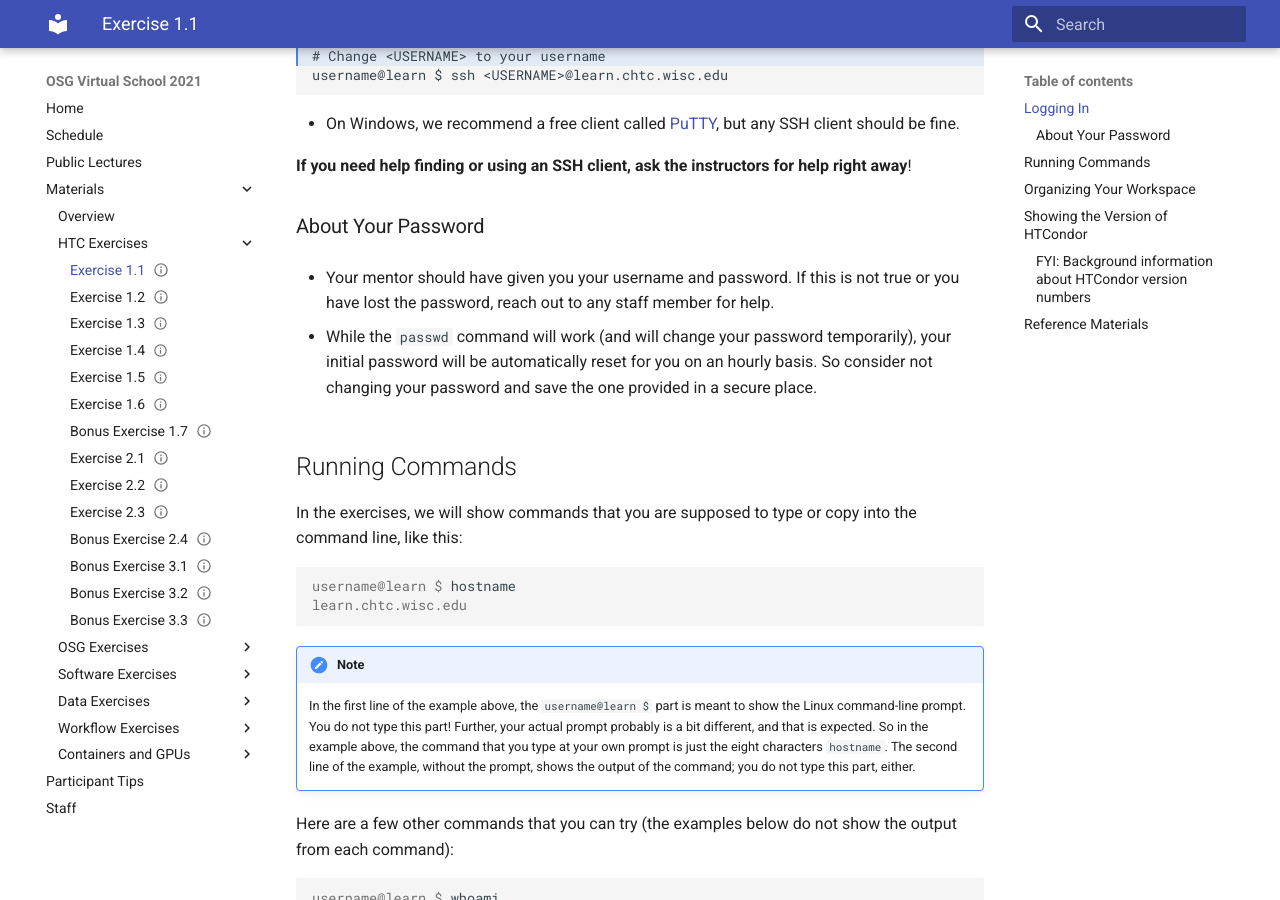
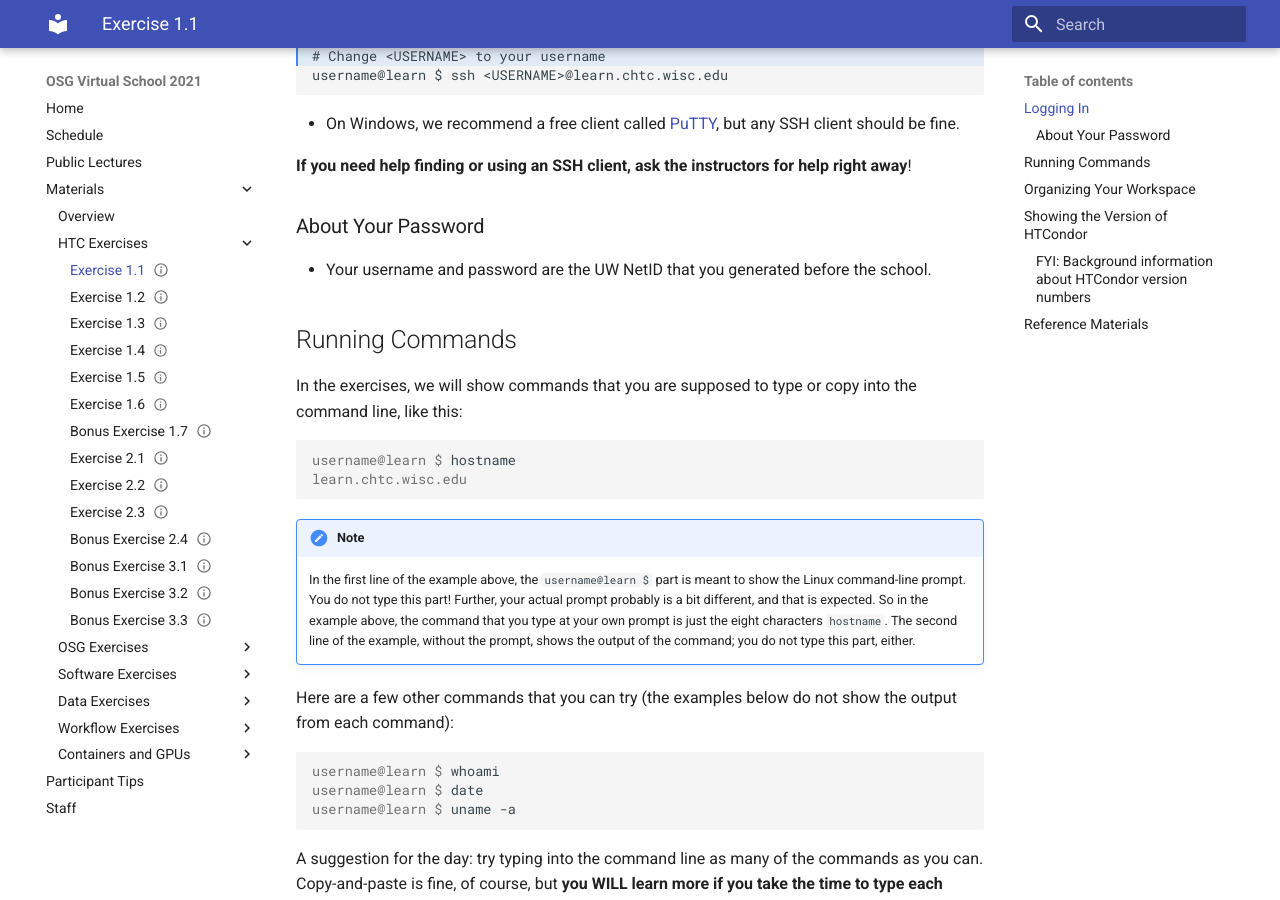
Before and after one commit to osg-htc/virtual-school-2021, an MkDocs documentation site: the page built from docs/materials/htcondor/part1-ex1-login.md, in a window 1280 px wide and 900 px high, scrolled down 503 px. Built offline with MkDocs 1.6.1 and Material for MkDocs 9.7.7, drawn with Linux system fonts in a browser that asks for light colours.

Commit message:
Update password

```diff
--- a/docs/materials/htcondor/part1-ex1-login.md
+++ b/docs/materials/htcondor/part1-ex1-login.md
@@ -32,12 +32,7 @@ username@learn $ ssh <USERNAME>@learn.chtc.wisc.edu
 
 ### About Your Password
 
--   Your mentor should have given you your username and password.
-    If this is not true or you have lost the password, reach out to any staff member for help.
-
--   While the `passwd` command will work (and will change your password temporarily),
-    your initial password will be automatically reset for you on an hourly basis.
-    So consider not changing your password and save the one provided in a secure place.
+-   Your username and password are the UW NetID that you generated before the school.
 
 Running Commands
 ----------------
```
